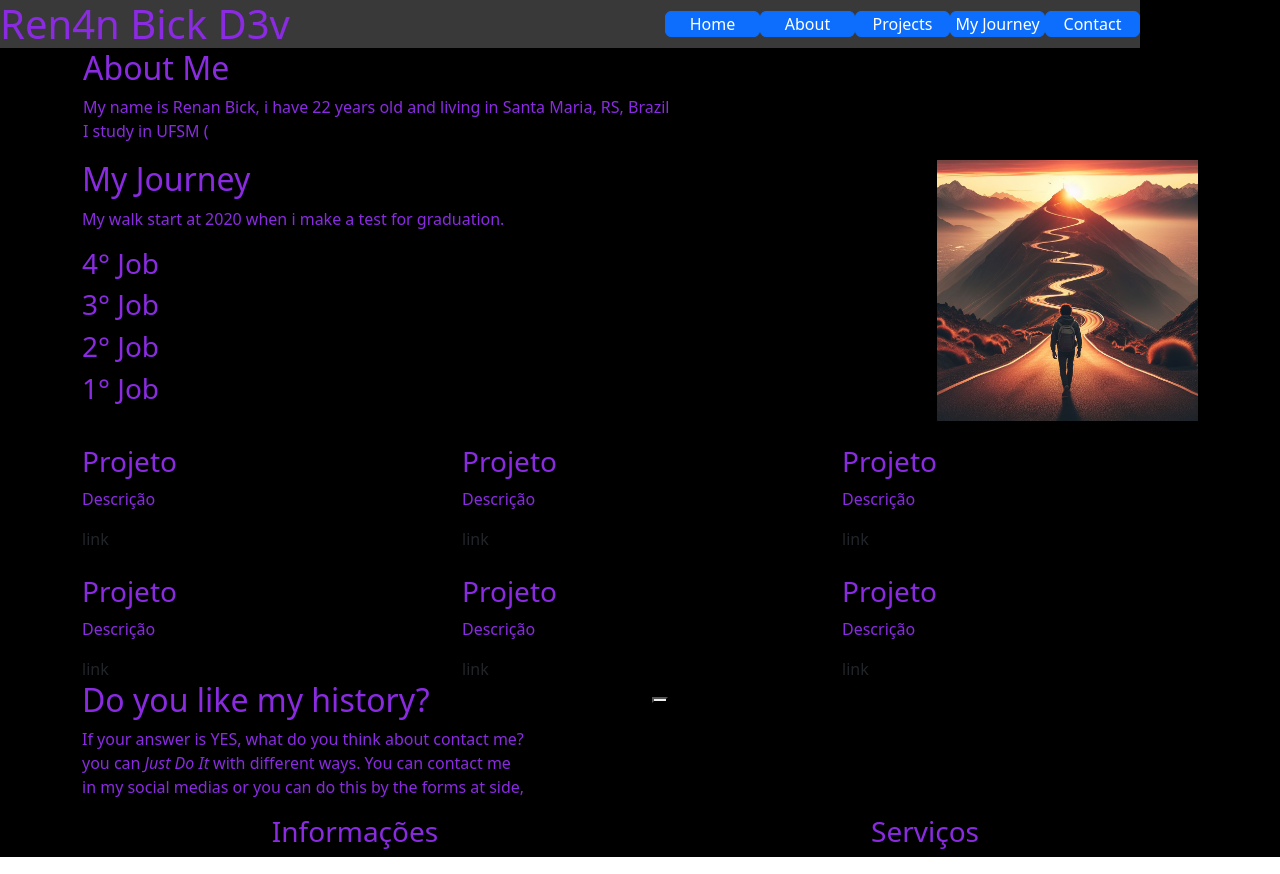
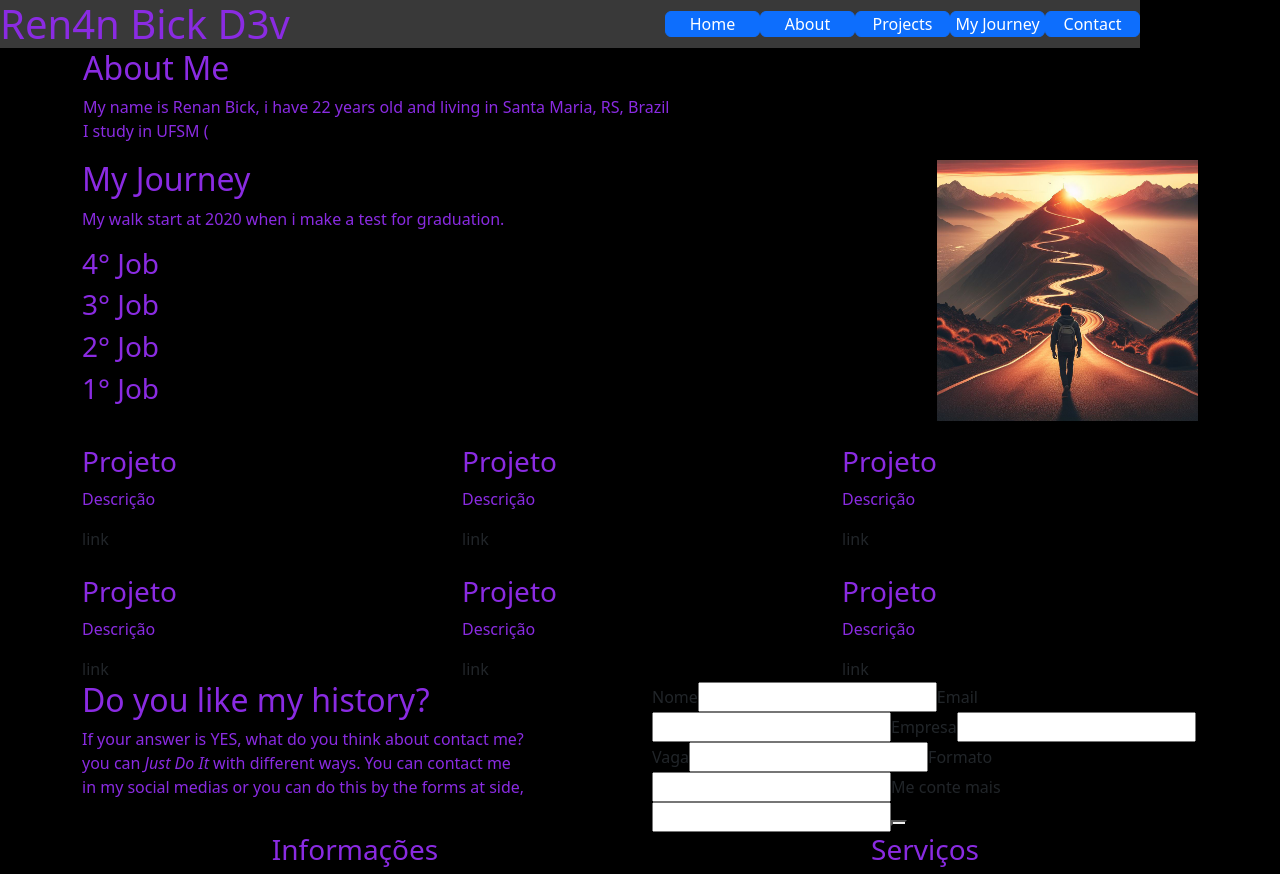
Before and after one commit to postrenan/Portifolio-1.0, an Angular app: page / in a window 1280 px wide. Built offline with nearby package versions, Linux system fonts and the light colour scheme.

Commit message:
Atualizando componentes

```diff
--- a/src/app/main/main.component.html
+++ b/src/app/main/main.component.html
@@ -73,7 +73,7 @@
   </div>
   <div id="#Contact" class="container">
     <div class="row ">
-      <div class="col ">
+      <div class="col">
         <h2>Do you like my history?</h2>
         <p>If your answer is YES, what do you think about contact me? <br>
         you can <i>Just Do It</i> with different ways. You can contact me <br>
@@ -81,7 +81,19 @@
       </div>
       <div class="col card">
         <form>
-          <button ></button>
+          <label>Nome</label>
+          <input type="text">
+          <label>Email</label>
+          <input type="email">
+          <label>Empresa</label>
+          <input type="text">
+          <label>Vaga</label>
+          <input type="text">
+          <label>Formato</label>
+          <input type="text">
+          <label>Me conte mais</label>
+          <input type="text">
+          <button type="submit"></button>
         </form>
       </div>
     </div>
```
